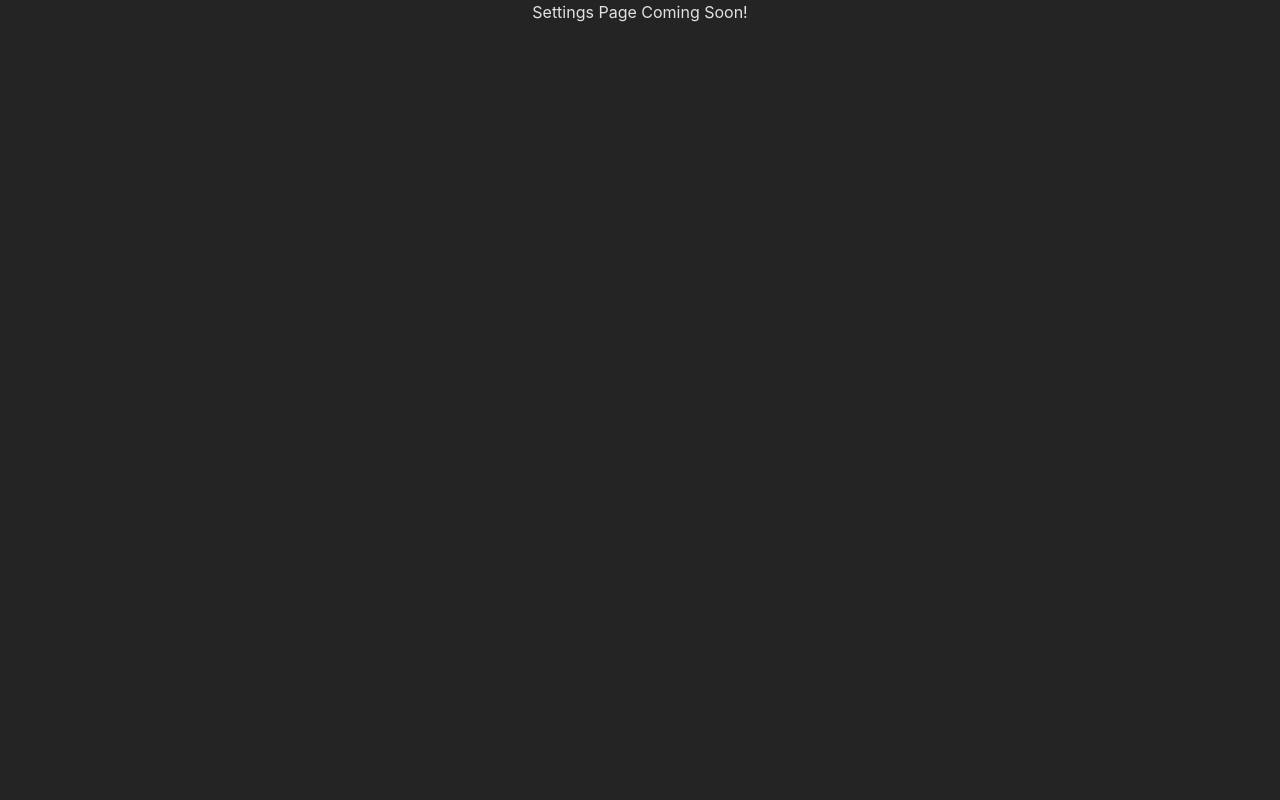
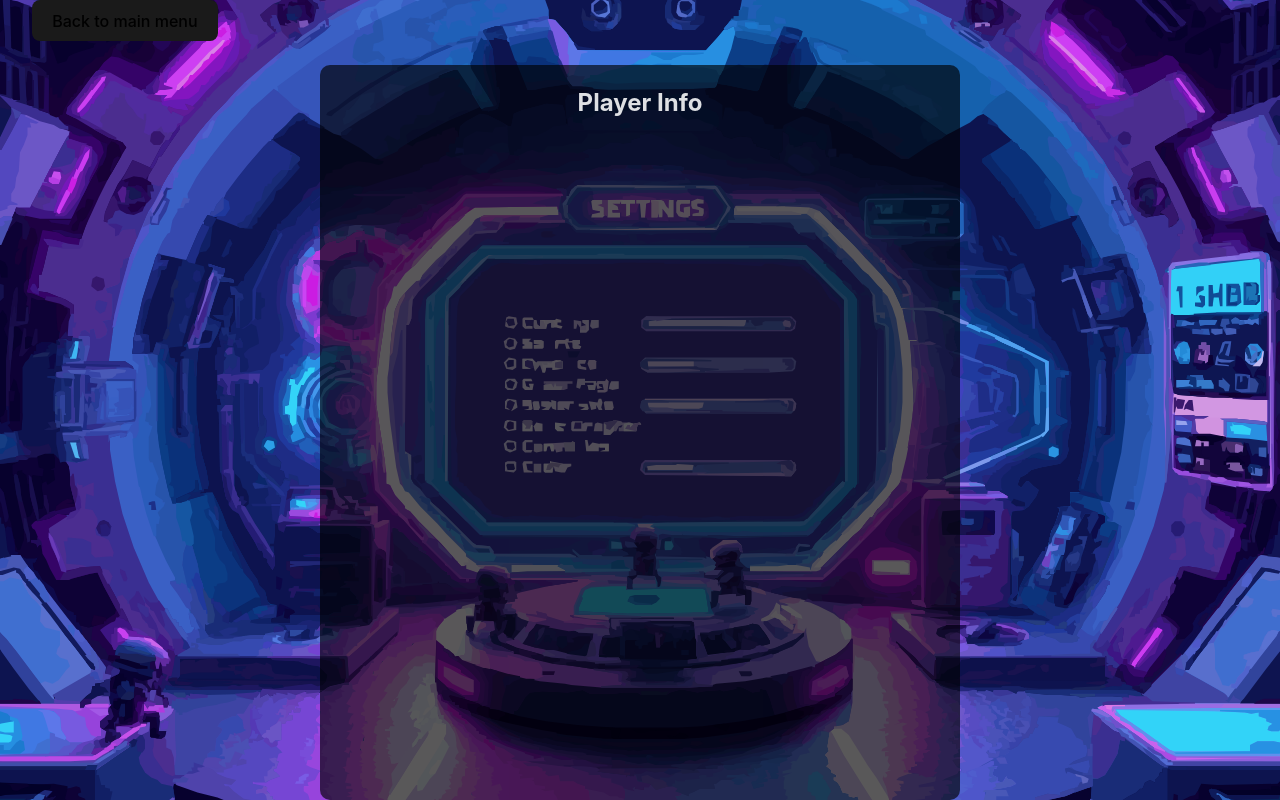
Before and after one commit to Rov95/Codemon, a React (Vite) app in the folder client/: page /settings in a window 1280 px wide. Built offline with nearby package versions, Linux system fonts and the light colour scheme.

Commit message:
first component

```diff
--- a/client/src/App.tsx
+++ b/client/src/App.tsx
@@ -7,6 +7,7 @@ import MainMenu from './pages/main-menu/MainMenu';
 import HeroesGallery from './pages/HeroesGallery/heroesGallery';
 import BattleComponent from './pages/Battle/battle';
 import './App.css';
+import Settings from './pages/Settings/Settings';
 
 const App: React.FC = () => {
   // const [isSignedIn, setIsSignedIn] = useState<boolean>(() => {
@@ -65,7 +66,7 @@ const App: React.FC = () => {
           path="/settings"
           element={
             // <PrivateRoute>
-              <div>Settings Page Coming Soon!</div>
+              <Settings/>
             /* </PrivateRoute> */
           }
         />
--- /dev/null
+++ b/client/src/pages/Settings/Settings.css
@@ -0,0 +1,27 @@
+.settings-container {
+  background: url('../../assets/settings.svg') no-repeat center center fixed;
+  background-color: black;
+  background-size: cover;
+  width: 100%;
+  height: 100vh;
+  display: flex;
+  flex-direction: column;
+  justify-content: center;
+  align-items: center;
+  row-gap: 24px;
+  overflow: hidden;
+  position: relative;
+
+  button {
+    align-self: flex-start;
+    margin-left: 32px;
+  }
+}
+
+
+.player-info {
+  border-radius: 10px;
+  background-color: rgba(0, 0, 0, 0.646);
+  width: 640px;
+  height: 760px;
+}
--- /dev/null
+++ b/client/src/pages/Settings/Settings.tsx
@@ -0,0 +1,19 @@
+
+import { useNavigate } from 'react-router-dom'
+import './Settings.css'
+
+
+const Settings = () => {
+
+  const navigate = useNavigate();
+  return (
+    <div className='settings-container'>
+      <button onClick={()=>navigate("/")}>Back to main menu</button>
+      <div className='player-info'>
+        <h2>Player Info</h2>
+      </div>
+    </div>
+  )
+}
+
+export default Settings
```
